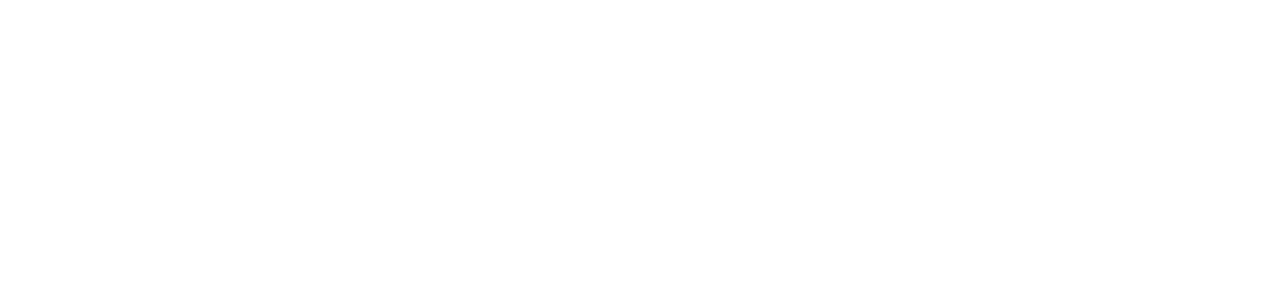
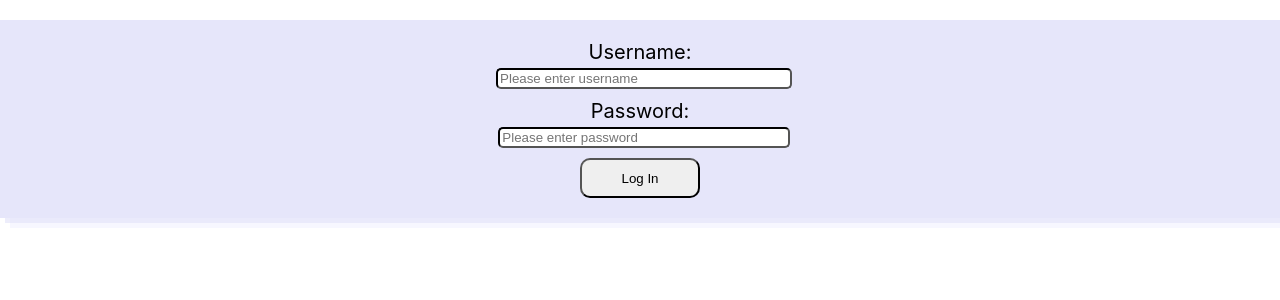
Before and after one commit to hesterrk/api_task, a React (Create React App) app: page / in a window 1280 px wide. Shown: the top 300 px of the page. Built offline with nearby package versions, Linux system fonts and the light colour scheme.

Commit message:
created form component basic styling and functionality for api request

```diff
--- a/src/App.js
+++ b/src/App.js
@@ -1,10 +1,14 @@
-import React from 'react';
-import './App.css';
+import React from "react";
+import "./App.css";
+import Login from "./Components/Login";
+import { Route } from "react-router-dom";
 
 function App() {
   return (
     <div className="App">
-
+      <Route>
+        <Login />
+      </Route>
     </div>
   );
 }
--- a/src/Components/Login.js
+++ b/src/Components/Login.js
@@ -0,0 +1,112 @@
+import React, { useState } from "react";
+import styled from "styled-components";
+import { useHistory } from "react-router-dom";
+import axios from "axios";
+
+export default function Login() {
+  const [userData, setUserData] = useState(initialState);
+  const history = useHistory();
+
+  const handleChange = (e) => {
+    setUserData({
+      ...userData,
+      [e.target.name]: e.target.value,
+    });
+  };
+
+  var config = {
+    method: "post",
+    url: "https://edocsapi.azurewebsites.net/Auth/api/Login",
+    headers: {
+      "Content-Type": "application/json",
+      Authorization:
+        'Digest username="{{appToken}}" realm="_root_" password=""',
+    },
+    data: userData,
+  };
+
+  const onLogin = (e) => {
+    e.preventDefault();
+    axios(config)
+      .then((res) => {
+        const getToken = JSON.stringify(res.data.Result.auth.token);
+
+        localStorage.setItem("token", getToken);
+        setUserData(initialState);
+        history.push("/result-list");
+      })
+      .catch((e) => console.log(e));
+  };
+
+  return (
+    <Div>
+      <Form onSubmit={onLogin}>
+        <Label>
+          Username:
+          <Input
+            type="text"
+            name="username"
+            placeholder="Please enter username"
+            onChange={handleChange}
+            value={userData.username}
+          />
+        </Label>
+
+        <Label>
+          Password:
+          <Input
+            type="password"
+            name="password"
+            placeholder="Please enter password"
+            onChange={handleChange}
+            value={userData.password}
+          />
+        </Label>
+
+        <Button>Log In</Button>
+      </Form>
+    </Div>
+  );
+}
+
+const initialState = {
+  username: "",
+  password: "",
+};
+
+const Form = styled.form`
+  display: flex;
+  align-items: center;
+  flex-direction: column;
+  max-width: 350px;
+`;
+
+const Div = styled.div`
+  background: lavender;
+  padding: 20px 0px 20px 0px;
+  display: flex;
+  justify-content: center;
+  margin-top: 20px;
+  box-shadow: 5px 5px rgba(230, 230, 250, 0.7),
+    10px 10px rgba(240, 240, 260, 0.5);
+`;
+
+const Input = styled.input`
+  width: 100%;
+  margin-bottom: 10px;
+  border-radius: 5px;
+  border-color: black;
+`;
+
+const Label = styled.label`
+  font-size: 20px;
+`;
+
+const Button = styled.button`
+  min-height: 40px;
+  min-width: 120;
+  width: 100%;
+  max-width: 120px;
+  border-radius: 10px;
+  border-color: black;
+`;
```
